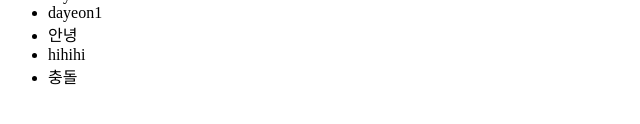
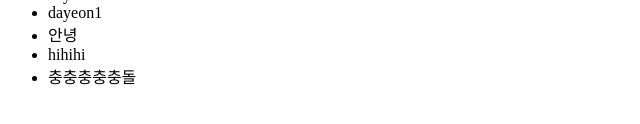
Before and after one commit to dayeonKim/opentutorials_git_dy, a plain HTML site: page index.html in a window 1280 px wide. Shown: the part 282-406 px from the top of the page, 0-640 px from the left. Drawn offline with Linux system fonts and the light colour scheme.

Commit message:
충충충충돌li

```diff
--- a/index.html
+++ b/index.html
@@ -23,7 +23,7 @@
 			<li>안녕</li>
 
 			<li>hihihi</li>
-			<li>충돌</li>
+			<li>충충충충충돌</li>
 
 		</ul>
 	</body>
```
